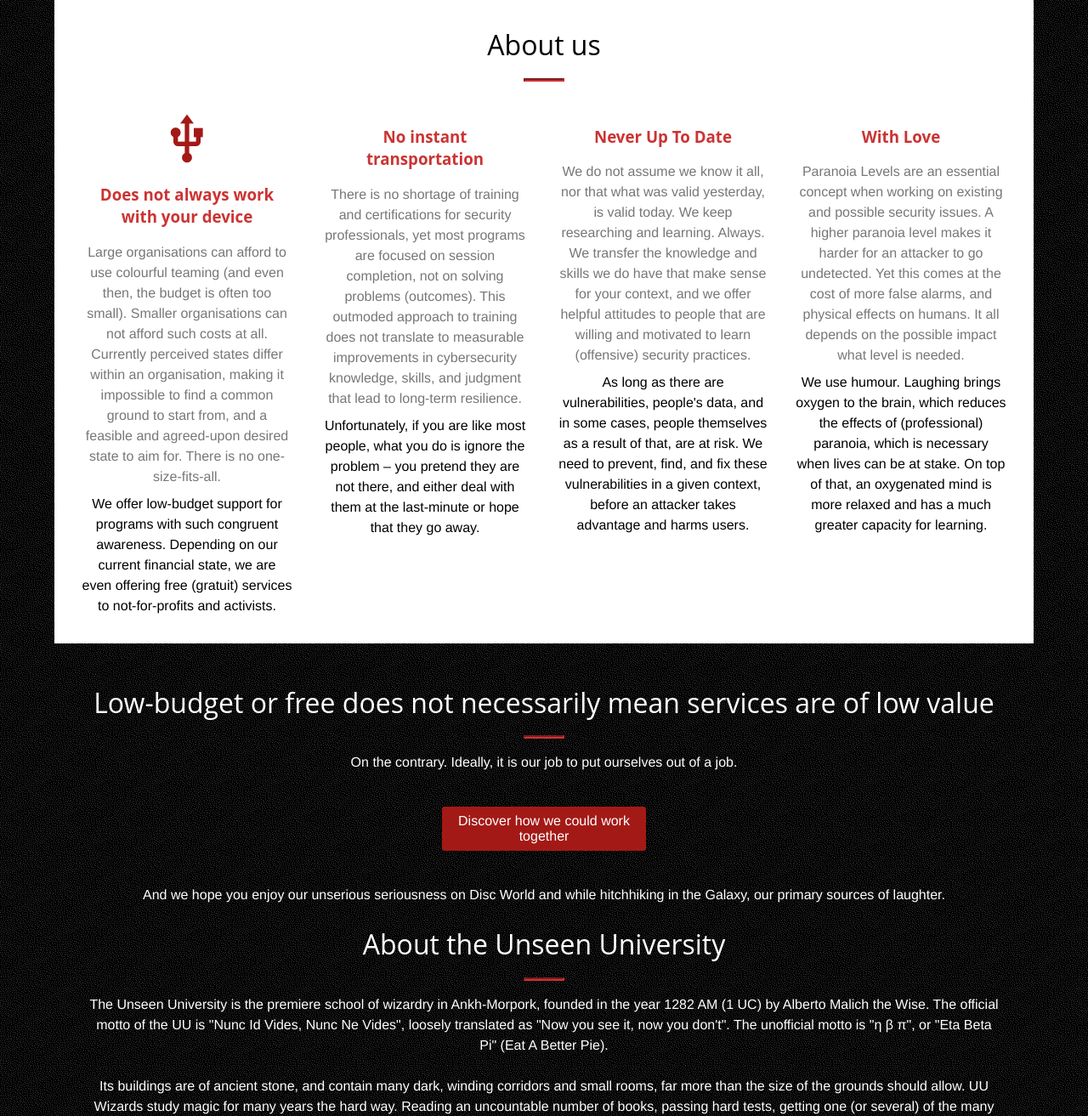
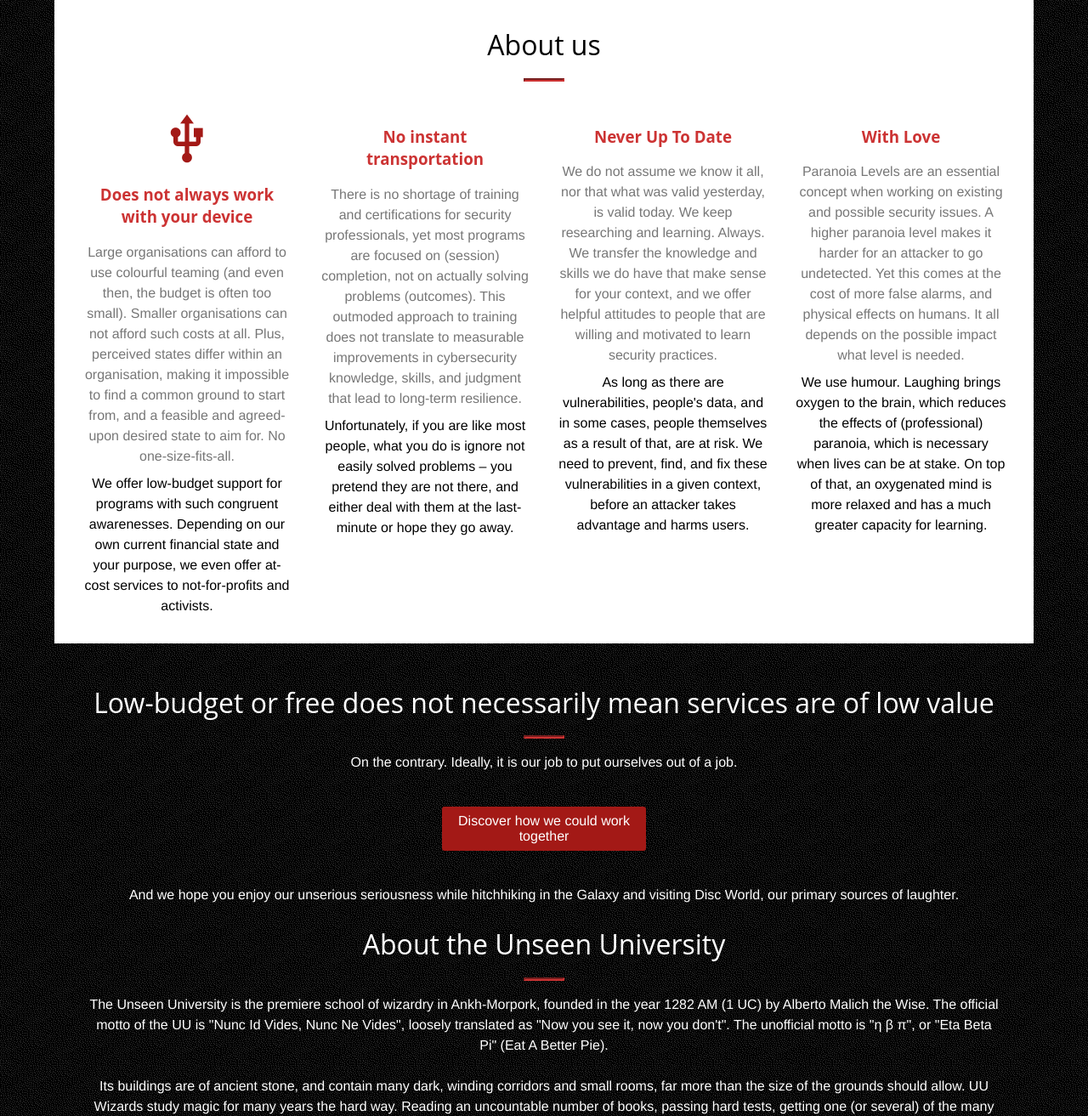
Before and after one commit to tymyrddin/flask-uu, a Flask app: template project/blog/templates/blog/about.html in a window 1280 px wide. Shown: the part 119-1432 px from the top of the page at 85% size. Run offline with Flask 2, Linux system fonts and the light colour scheme; the template is opened without the code that fills it, so the values that code supplies are empty.

Commit message:
About us added

```diff
--- a/project/blog/templates/blog/about.html
+++ b/project/blog/templates/blog/about.html
@@ -15,18 +15,18 @@
           <div class="column service-box">
               <em class="material-icons md-64 text-primary">usb</em>
               <h3>Does not always work with your device</h3>
-              <p class="text-muted">Large organisations can afford to use colourful teaming (and even then, the budget is often too small). Smaller organisations can not afford such costs at all. Currently perceived states differ within an organisation, making it impossible to find a common ground to start from, and a feasible and agreed-upon desired state to aim for. There is no one-size-fits-all.</p>
-                <p>We offer low-budget support for programs with such congruent awareness. Depending on our current financial state, we are even offering free (gratuit) services to not-for-profits and activists.</p>
+              <p class="text-muted">Large organisations can afford to use colourful teaming (and even then, the budget is often too small). Smaller organisations can not afford such costs at all. Plus, perceived states differ within an organisation, making it impossible to find a common ground to start from, and a feasible and agreed-upon desired state to aim for. No one-size-fits-all.</p>
+                <p>We offer low-budget support for programs with such congruent awarenesses. Depending on our own current financial state and your purpose, we even offer at-cost services to not-for-profits and activists.</p>
           </div>
           <div class="column service-box">
               <em class="fa fa-4x fa-paper-plane text-primary"></em>
               <h3>No instant transportation</h3>
-              <p class="text-muted">There is no shortage of training and certifications for security professionals, yet most programs are focused on session completion, not on solving problems (outcomes). This outmoded approach to training does not translate to measurable improvements in cybersecurity knowledge, skills, and judgment that lead to long-term resilience.</p><p>Unfortunately, if you are like most people, what you do is ignore the problem – you pretend they are not there, and either deal with them at the last-minute or hope that they go away.</p>
+              <p class="text-muted">There is no shortage of training and certifications for security professionals, yet most programs are focused on (session) completion, not on actually solving problems (outcomes). This outmoded approach to training does not translate to measurable improvements in cybersecurity knowledge, skills, and judgment that lead to long-term resilience.</p><p>Unfortunately, if you are like most people, what you do is ignore not easily solved problems – you pretend they are not there, and either deal with them at the last-minute or hope they go away.</p>
           </div>
           <div class="column service-box">
               <em class="fa fa-4x fa-solid fa-newspaper text-primary"></em>
               <h3>Never Up To Date</h3>
-              <p class="text-muted">We do not assume we know it all, nor that what was valid yesterday, is valid today. We keep researching and learning. Always. We transfer the knowledge and skills we do have that make sense for your context, and we offer helpful attitudes to people that are willing and motivated to learn (offensive) security practices.</p>
+              <p class="text-muted">We do not assume we know it all, nor that what was valid yesterday, is valid today. We keep researching and learning. Always. We transfer the knowledge and skills we do have that make sense for your context, and we offer helpful attitudes to people that are willing and motivated to learn security practices.</p>
               <p>As long as there are vulnerabilities, people's data, and in some cases, people themselves as a result of that, are at risk. We need to prevent, find, and fix these vulnerabilities in a given context, before an attacker takes advantage and harms users.</p>
           </div>
           <div class="column service-box">
@@ -45,7 +45,7 @@
         <div class="page-post-card__link">
             <a href="{{ url_for('blog.registration') }}">Discover how we could work together</a>
         </div>
-        <p>And we hope you enjoy our unserious seriousness on Disc World and while hitchhiking in the Galaxy, our primary sources of laughter.</p>
+        <p>And we hope you enjoy our unserious seriousness while hitchhiking in the Galaxy and visiting Disc World, our primary sources of laughter.</p>
 
     </div>
 
```
Also changed, not shown: project/build/about/index.html (+5 -5 lines).
